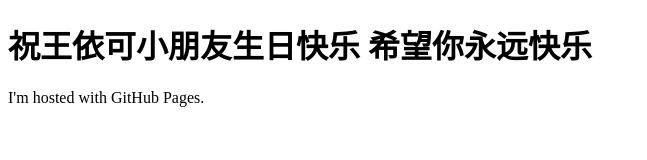
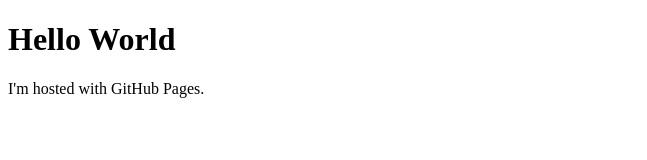
Before and after one commit to Luxnyi/Luxnyi.github.io, a plain HTML site: page index.html in a window 1280 px wide. Shown: the whole page, without its empty margins (0-647 px from the left). Drawn offline with Linux system fonts and the light colour scheme.

Commit message:
initial commit

```diff
--- a/index.html
+++ b/index.html
@@ -1,7 +1,7 @@
 <!DOCTYPE html>
 <html>
 <body>
-<h1>祝王依可小朋友生日快乐 希望你永远快乐</h1>
+<h1>Hello World</h1>
 <p>I'm hosted with GitHub Pages.</p>
 </body>
 </html>
```
